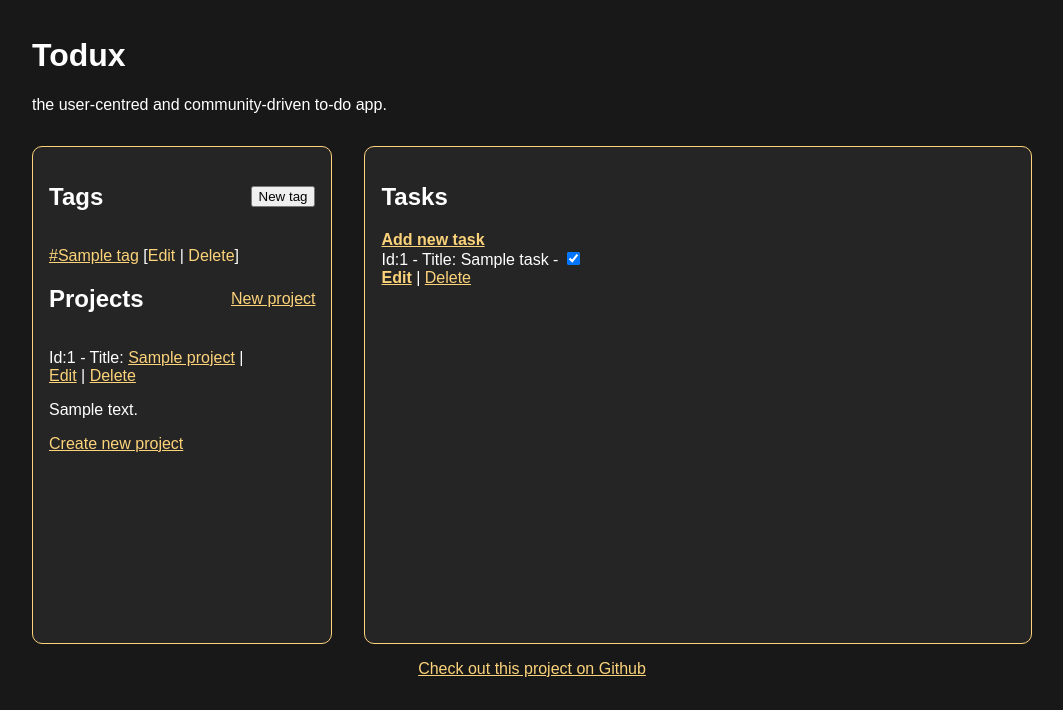
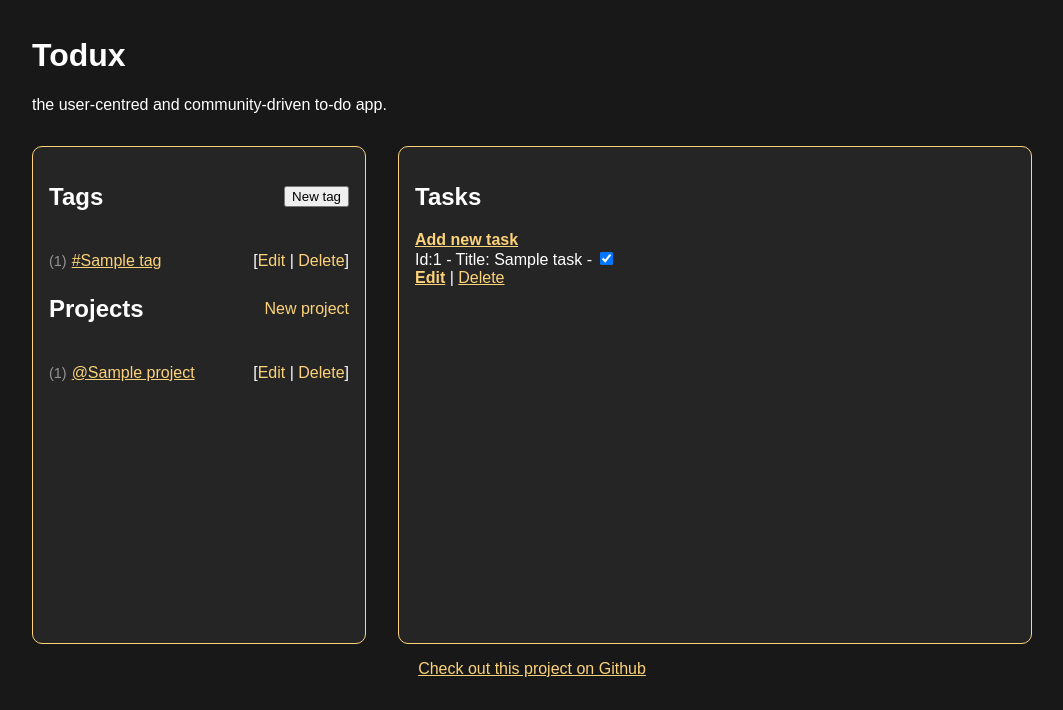
Before and after one commit to zft9xgy/todux, a Django app: page / in a window 1280 px wide. Shown: the part 90-800 px from the top of the page, without its empty margins (108-1171 px from the left). Run offline with Django 4.2, Linux system fonts and the light colour scheme; a user stored in the database is signed in; tables that the repository leaves empty hold one stand-in row (values such as "Sample post"); some libraries are stand-ins or nearby versions.

Commit message:
Add, edit, delete Project HTMX

```diff
--- a/base/urls.py
+++ b/base/urls.py
@@ -36,6 +36,12 @@ urlpatterns = [
     path("tag/delete/<str:id>", views.deleteTagHx, name="tag-delete"),
     path("tag/update/<str:id>", views.updateTagHx, name="tag-update"),
 
+    # project htmx
+    path("project/get/", views.getEditableProjectHx, name="project-get"),
+    path("project/create/", views.createProjectHx, name="project-create"),
+    path("project/delete/<str:id>", views.deleteProjectHx, name="project-delete"),
+    path("project/update/<str:id>", views.updateProjectHx, name="project-update"),
+
 
 
 
--- a/base/views.py
+++ b/base/views.py
@@ -397,3 +397,70 @@ def updateTagHx(request,id):
             tags = Tag.objects.all()
             context = {'tags':tags}
             return render(request,'components/tags/list-tags.html',context)
+
+
+# project crud htmx
+
+def getEditableProjectHx(request,id):
+    """
+    Get current project and return a edit-project form.
+    """
+
+    project = get_object_or_404(Project,id=id)
+    context = {'project':project}
+    return render(request,'components/projects/single-project-edit.html',context)
+
+@require_http_methods(['POST','GET'])
+def createProjectHx(request):
+
+    if request.method == 'GET':
+        return render(request,'components/projects/single-project-empty-form.html')
+
+    if request.method == 'POST':
+        form = ProjectForm(request.POST)
+        if form.is_valid():
+
+            project = form.save(commit=False)
+            project.owner = request.user
+            project.save()
+
+            projects = Project.objects.all()
+            context = {'projects':projects}
+            return render(request,'components/projects/list-projects.html',context)
+
+
+@require_http_methods(['DELETE'])
+def deleteProjectHx(request,id):
+    project = Project.objects.get(id=id)
+
+    if request.user != project.owner:
+        return HttpResponse("You cant do that")
+
+    if request.method == 'DELETE':
+        project.delete()
+
+        projects = Project.objects.all()
+        context = {'projects':projects}
+        return render(request,'components/projects/list-projects.html',context)
+
+@require_http_methods(['POST','GET'])
+def updateProjectHx(request,id):
+
+    project = get_object_or_404(Project,id=id)
+
+    if request.user != project.owner:
+        return HttpResponse("You cant do that")
+
+
+    if request.method == 'GET':
+        context = {'project':project}
+        return render(request,'components/projects/single-project-edit.html',context)
+
+    if request.method == 'POST':
+        form = ProjectForm(request.POST,instance=project)
+        if form.is_valid():
+            form.save()
+
+            projects = Project.objects.all()
+            context = {'projects':projects}
+            return render(request,'components/projects/list-projects.html',context)
--- a/static/css/main.css
+++ b/static/css/main.css
@@ -15,6 +15,15 @@ html {
   font-size: 16px;
   color: var(--color-font-main);
 }
+
+/* principal structura */
+/*
+body
+- header
+- .hero-wrapper
+- .app-wrapper
+- footer
+*/
 
 body {
   background-color: var(--color-body-bg);
@@ -37,15 +46,26 @@ header .header-menu {
   gap: 1rem;
 }
 
-.app-wrapper {
-  flex-grow: 1;
-}
+/* estructura */
+/*
+.app-wrapper
+- aside
+- main
+*/
 
-.app-wrapper,
 .hero-wrapper {
   align-self: center;
   width: var(--width-main);
   display: flex;
+  gap: 2rem;
+}
+
+.app-wrapper {
+  align-self: center;
+  flex-grow: 1;
+  display: flex;
+  flex-direction: row;
+  min-width: var(--width-main);
   gap: 2rem;
 }
 
@@ -57,12 +77,12 @@ header .header-menu {
 }
 
 .app-wrapper aside {
-  flex-grow: 1;
+  flex: 1;
   padding: 1rem;
 }
 
 .app-wrapper main {
-  flex-grow: 6;
+  flex: 2;
   padding: 1rem;
 }
 
@@ -101,3 +121,45 @@ a:hover {
 input[type="text"] {
   /* line-height: 2rem; */
 }
+
+/* tag  */
+
+.tag {
+  display: flex;
+  align-items: baseline;
+}
+
+.tag .tag-name {
+  padding: 0.315rem;
+}
+
+.tag .tag-control {
+  flex-grow: 1;
+  text-align: right;
+}
+
+.tag .tag-meta {
+  opacity: 0.5;
+  font-size: 0.9rem;
+}
+
+/* project */
+
+.project {
+  display: flex;
+  align-items: baseline;
+}
+
+.project .project-title {
+  padding: 0.315rem;
+}
+
+.project .project-control {
+  flex-grow: 1;
+  text-align: right;
+}
+
+.project .project-meta {
+  opacity: 0.5;
+  font-size: 0.9rem;
+}
--- a/templates/components/projects/list-projects.html
+++ b/templates/components/projects/list-projects.html
@@ -1,25 +1,20 @@
-<div class="projects-wrapper sidebar-section">
+<div class="projects-wrapper sidebar-section" id="list-projects">
   <div class="sidebar-title-section projects-title-section">
     <h2>Projects</h2>
-    <a href="{% url 'create-tag' %}">New project</a>
+    <a
+      hx-get="{% url 'project-create' %}"
+      hx-target="closest div"
+      hx-swap="innetHTML"
+      class="pointer"
+      >New project</a
+    >
   </div>
 
   <div class="project-list">
     {% for project in projects %}
-
-    <div>
-      Id:{{project.id}} - Title:
-      <a href="{% url 'project' project.id %}">{{project.title}}</a> |
-      <div>
-        <a href="{% url 'update-project' project.id %}">Edit</a> |
-        <a href="{% url 'delete-project' project.id %}" class=""> Delete</a>
-      </div>
-      <p>{{project.description}}</p>
-    </div>
-
+    <!---->
+    {% include 'components/projects/single-project.html' %}
+    <!---->
     {% endfor %}
-    <div>
-      <a href="{% url 'create-project' %}">Create new project</a>
-    </div>
   </div>
 </div>
--- /dev/null
+++ b/templates/components/projects/single-project.html
@@ -0,0 +1,24 @@
+<div class="project" id="project-{{project.id}}">
+  <div class="project-meta">({{project.task_set.all.count}})</div>
+  <div class="project-title">
+    <a href="{% url 'project' project.id %}">@{{project.title}}</a>
+  </div>
+  <div class="project-control">
+    [<a
+      hx-get="{% url 'project-update' project.id %}"
+      hx-target="#project-{{project.id}}"
+      hx-swap="outerHTML"
+      class="pointer"
+      >Edit</a
+    >
+    |
+    <a
+      hx-delete="{% url 'project-delete' project.id %}"
+      hx-target="#list-projects"
+      hx-swap="outerHTML"
+      class="pointer"
+    >
+      Delete</a
+    >]
+  </div>
+</div>
--- a/templates/components/tags/single-tag-empty-form.html
+++ b/templates/components/tags/single-tag-empty-form.html
@@ -6,6 +6,7 @@
       hx-post="{% url 'tag-create' %}"
       hx-target="#list-tags"
       hx-swap="outerHTML"
+      type="submit"
     >
       Create
     </button>
--- a/templates/components/tags/single-tag.html
+++ b/templates/components/tags/single-tag.html
@@ -1,5 +1,9 @@
 <div class="tag" id="tag-{{tag.id}}">
+  <div class="tag-meta">({{tag.task_set.all.count}})</div>
+  <div class="tag-name">
     <a href="{% url 'tag' tag.id %}">#{{tag}}</a>
+  </div>
+  <div class="tag-control">
     [<a
       class="pointer"
       hx-get="{% url 'tag-update' tag.id %}"
@@ -17,3 +21,4 @@
       >Delete</a
     >]
   </div>
+</div>
```
Also changed, not shown: templates/components/projects/single-project-edit.html (added, +14 -0 lines), templates/components/projects/single-project-empty-form.html (added, +14 -0 lines), todo.md (added, +5 -0 lines). Lines whose indentation alone changed are shown as unchanged.
